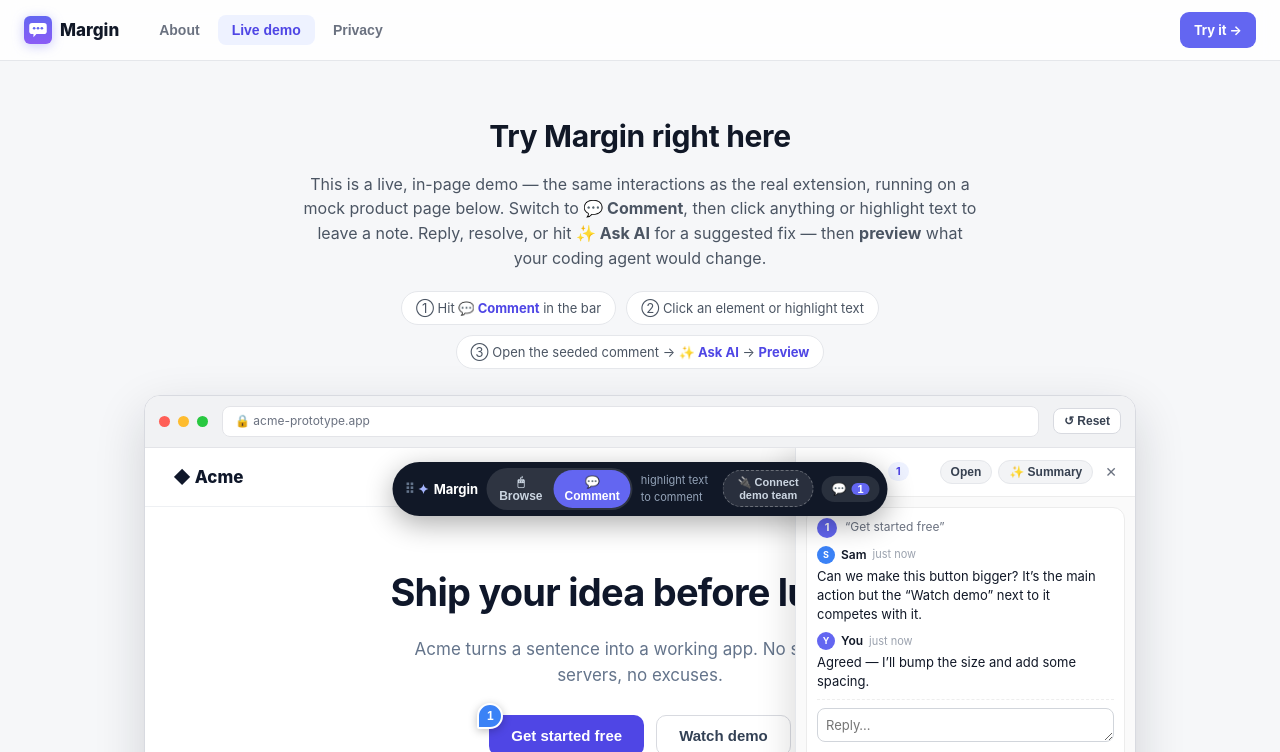
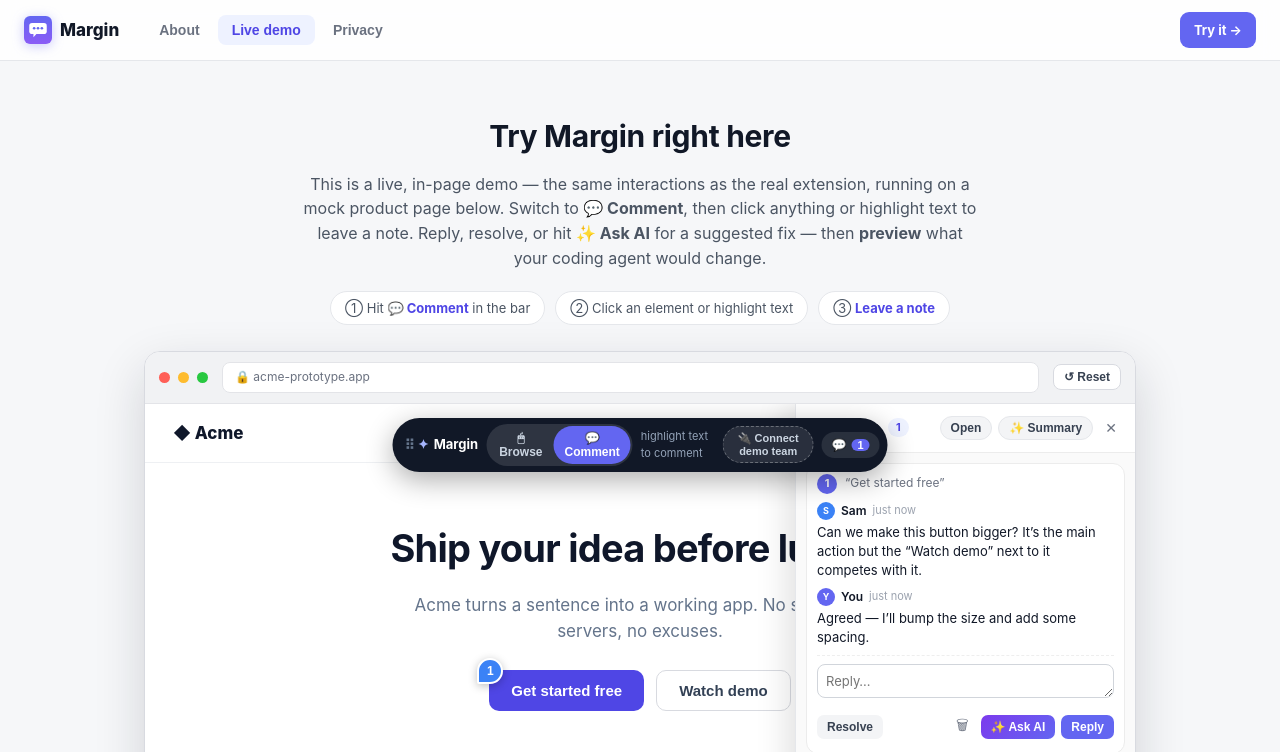
Before and after one commit to embarosin/margin-extension, a plain HTML site: page index.html in a window 1280 px wide. Both pictures are taken after a click on the tab "Live demo". Shown: the top 752 px of the page. Drawn offline with Linux system fonts and the light colour scheme.

Commit message:
Demo tip ③ → 'Leave a note'

```diff
--- a/index.html
+++ b/index.html
@@ -149,7 +149,7 @@
           <div class="demo-tips" id="demo-tips">
             <span class="demo-tip">① Hit <b>💬 Comment</b> in the bar</span>
             <span class="demo-tip">② Click an element or highlight text</span>
-            <span class="demo-tip">③ Open the seeded comment → <b>✨ Ask AI</b> → <b>Preview</b></span>
+            <span class="demo-tip">③ <b>Leave a note</b></span>
           </div>
         </div>
 
```
